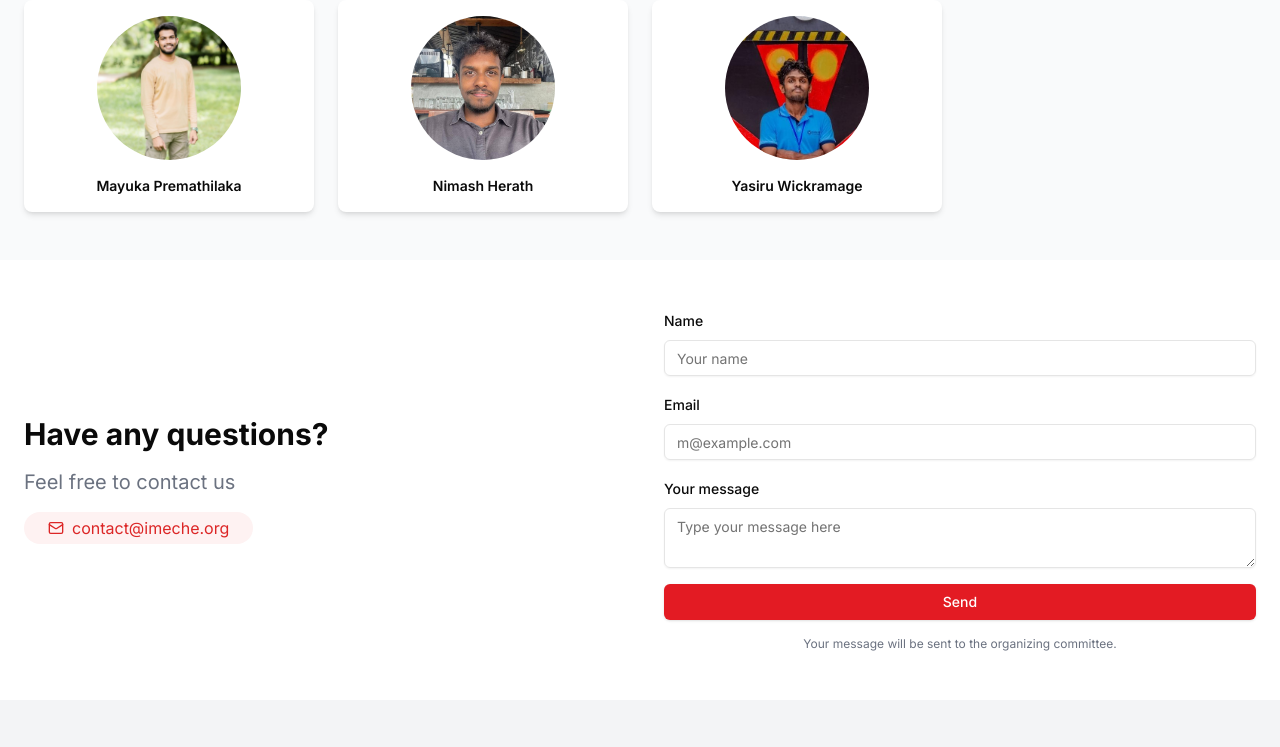
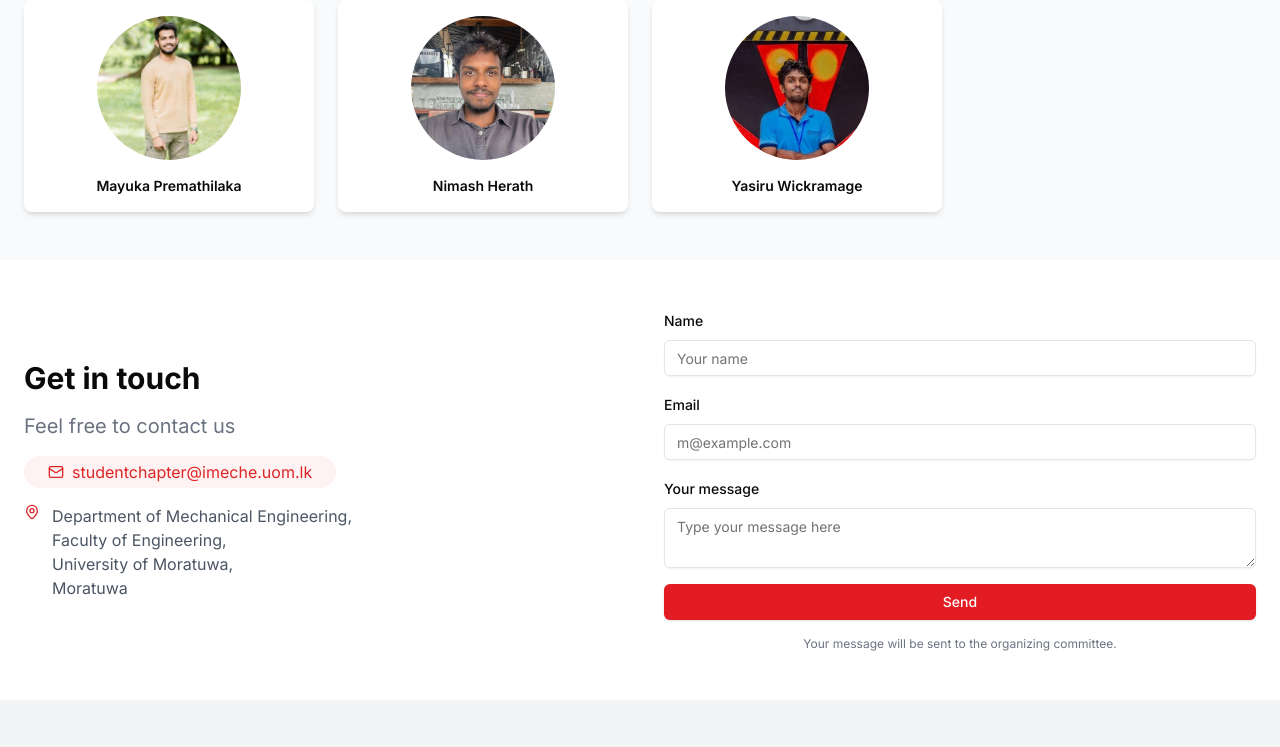
Before and after one commit to TharindaPrabhath/imeche, a Next.js app: page / in a window 1280 px wide. Shown: the part 3013-3760 px from the top of the page. Built offline with nearby package versions, Linux system fonts and the light colour scheme.

Commit message:
Update contact section with new email and address details

```diff
--- a/components/contact-us-section.tsx
+++ b/components/contact-us-section.tsx
@@ -1,16 +1,28 @@
-import { MailIcon } from 'lucide-react';
 import { ContactUsForm } from './contact-us-form';
+import { MailIcon, MapPinIcon } from 'lucide-react';
 
 export function ContactUsSection() {
   return (
     <section id='contact-us' className='bg-white py-12'>
       <div className='container grid items-center gap-12 px-4 md:px-6 lg:grid-cols-2'>
         <div className='space-y-4'>
-          <h2 className='text-3xl font-bold'>Have any questions?</h2>
+          <h2 className='text-3xl font-bold'>Get in touch</h2>
           <p className='text-xl text-gray-500'>Feel free to contact us</p>
           <div className='flex w-fit flex-row items-center space-x-2 rounded-full bg-red-50 px-6 py-1'>
             <MailIcon className='h-4 w-4 text-red-600' />
-            <span className='text-red-600'>contact@imeche.org</span>
+            <span className='text-red-600'>studentchapter@imeche.uom.lk</span>
+          </div>
+          <div className='flex items-start space-x-3'>
+            <MapPinIcon className='h-4 w-4 text-red-600' />
+            <address className='not-italic text-gray-600'>
+              Department of Mechanical Engineering,
+              <br />
+              Faculty of Engineering,
+              <br />
+              University of Moratuwa,
+              <br />
+              Moratuwa
+            </address>
           </div>
         </div>
         <ContactUsForm />
```
